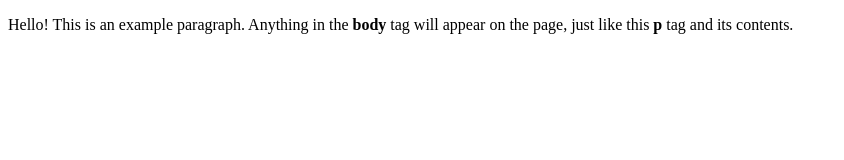
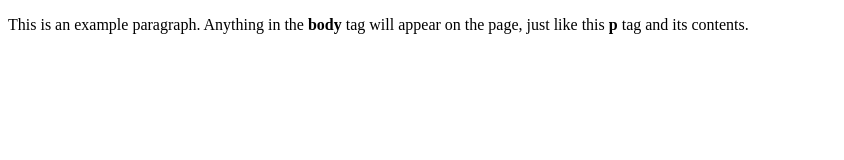
Before and after one commit to Tsar36/app-for-jenkins, a plain HTML site: page index.html in a window 1280 px wide. Shown: the whole page, without its empty margins (0-844 px from the left). Drawn offline with Linux system fonts and the light colour scheme.

Commit message:
changed ome more

```diff
--- a/index.html
+++ b/index.html
@@ -1,9 +1,9 @@
 <!doctype html>
 <html>
   <head>
-    <title>This is the title of the webpage!</title>
+    <title>Hello! This is the title of the webpage!</title>
   </head>
   <body>
-    <p>Hello! This is an example paragraph. Anything in the <strong>body</strong> tag will appear on the page, just like this <strong>p</strong> tag and its contents.</p>
+    <p>This is an example paragraph. Anything in the <strong>body</strong> tag will appear on the page, just like this <strong>p</strong> tag and its contents.</p>
   </body>
 </html>
```
